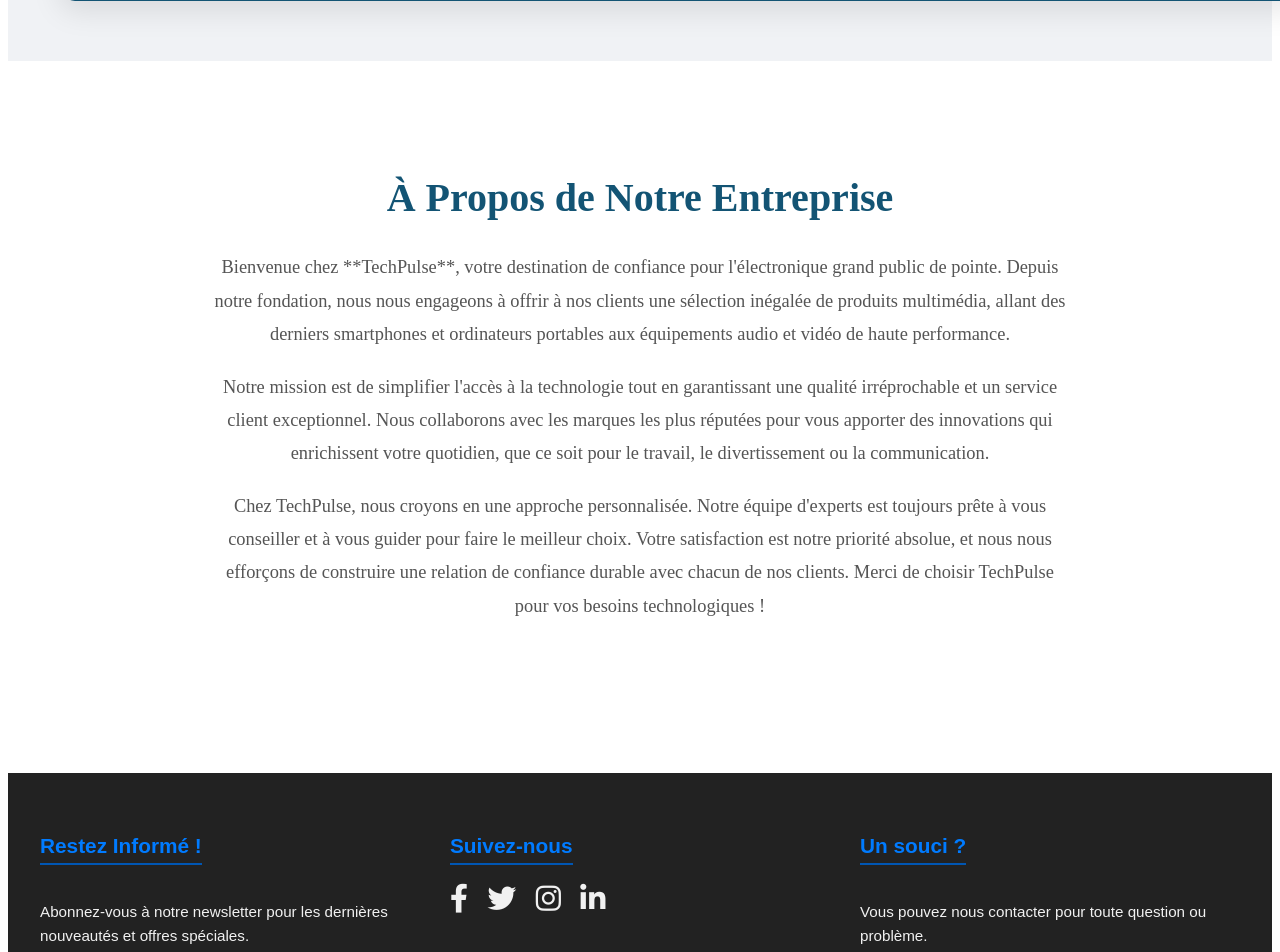
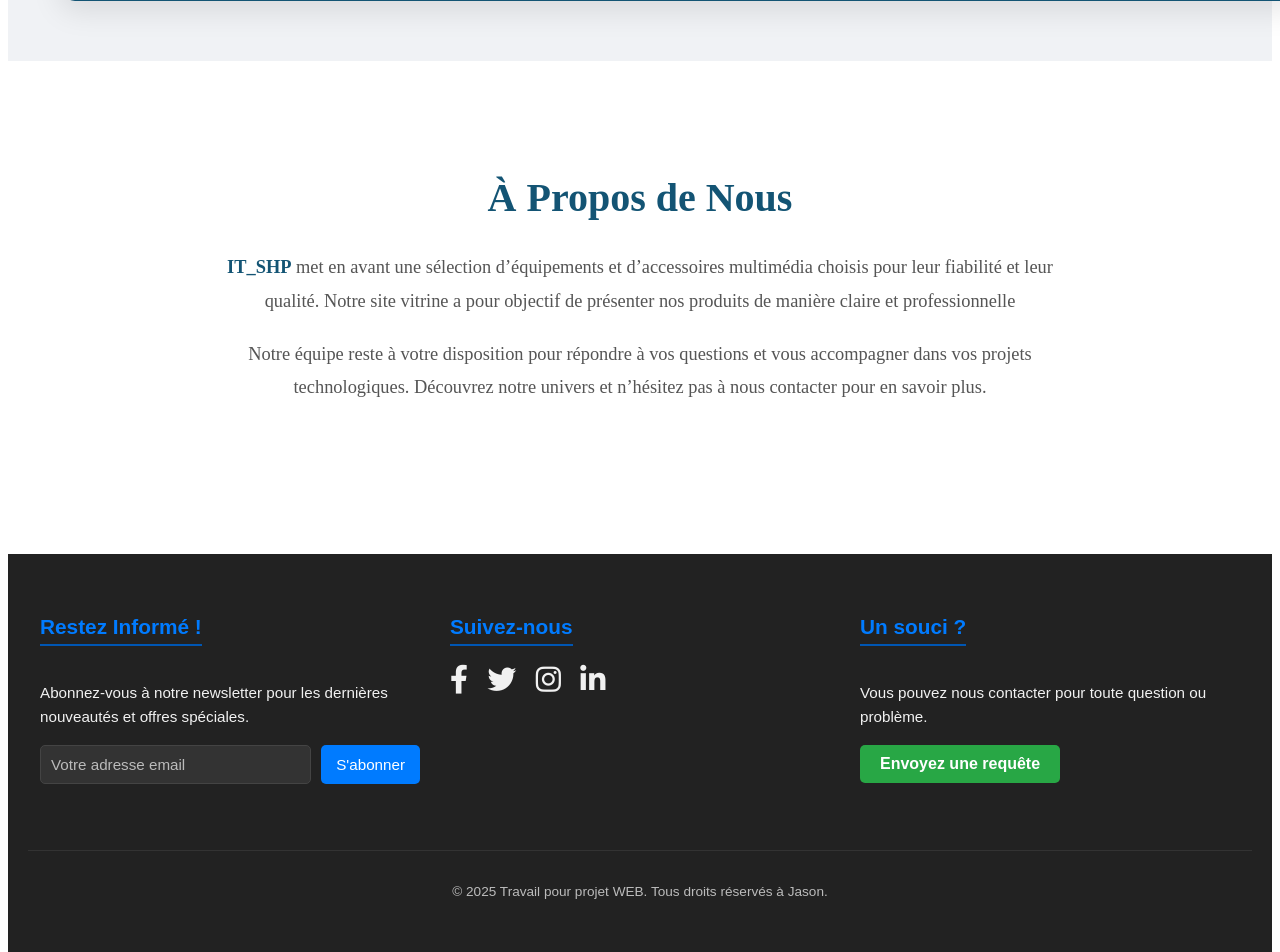
Before and after one commit to 03jason/site-vitrine-multimedia, a PHP site: page / in a window 1280 px wide. Shown: the part 2970-3922 px from the top of the page. Run offline with PHP 8.4, Linux system fonts and the light colour scheme; data comes from the database, SQL or seed files in the repository; some libraries are stand-ins or nearby versions.

Commit message:
Modifications de l'index et des textes "a propos nous". Sauvegarde au cas ou avant modification des cartes produits

```diff
--- a/index.php
+++ b/index.php
@@ -116,12 +116,15 @@ include 'navBar.php';
 
     <section class="about-us-section">
         <div class="container about-us-content">
-            <h2 class="section-title">À Propos de Notre Entreprise</h2>
-            <p>Bienvenue chez **TechPulse**, votre destination de confiance pour l'électronique grand public de pointe. Depuis notre fondation, nous nous engageons à offrir à nos clients une sélection inégalée de produits multimédia, allant des derniers smartphones et ordinateurs portables aux équipements audio et vidéo de haute performance.</p>
-            <p>Notre mission est de simplifier l'accès à la technologie tout en garantissant une qualité irréprochable et un service client exceptionnel. Nous collaborons avec les marques les plus réputées pour vous apporter des innovations qui enrichissent votre quotidien, que ce soit pour le travail, le divertissement ou la communication.</p>
-            <p>Chez TechPulse, nous croyons en une approche personnalisée. Notre équipe d'experts est toujours prête à vous conseiller et à vous guider pour faire le meilleur choix. Votre satisfaction est notre priorité absolue, et nous nous efforçons de construire une relation de confiance durable avec chacun de nos clients. Merci de choisir TechPulse pour vos besoins technologiques !</p>
+            <h2 class="section-title">À Propos de Nous</h2>
+            <p><strong>IT_SHP</strong> met en avant une sélection d’équipements et d’accessoires multimédia choisis pour leur fiabilité et leur qualité.
+                Notre site vitrine a pour objectif de présenter nos produits de manière claire et professionnelle</p>
+
+            <p>Notre équipe reste à votre disposition pour répondre à vos questions et vous accompagner dans vos projets technologiques.
+                Découvrez notre univers et n’hésitez pas à nous contacter pour en savoir plus.</p>
         </div>
     </section>
+
 
 </main>
 
```
Also changed, not shown: 1 other file.
